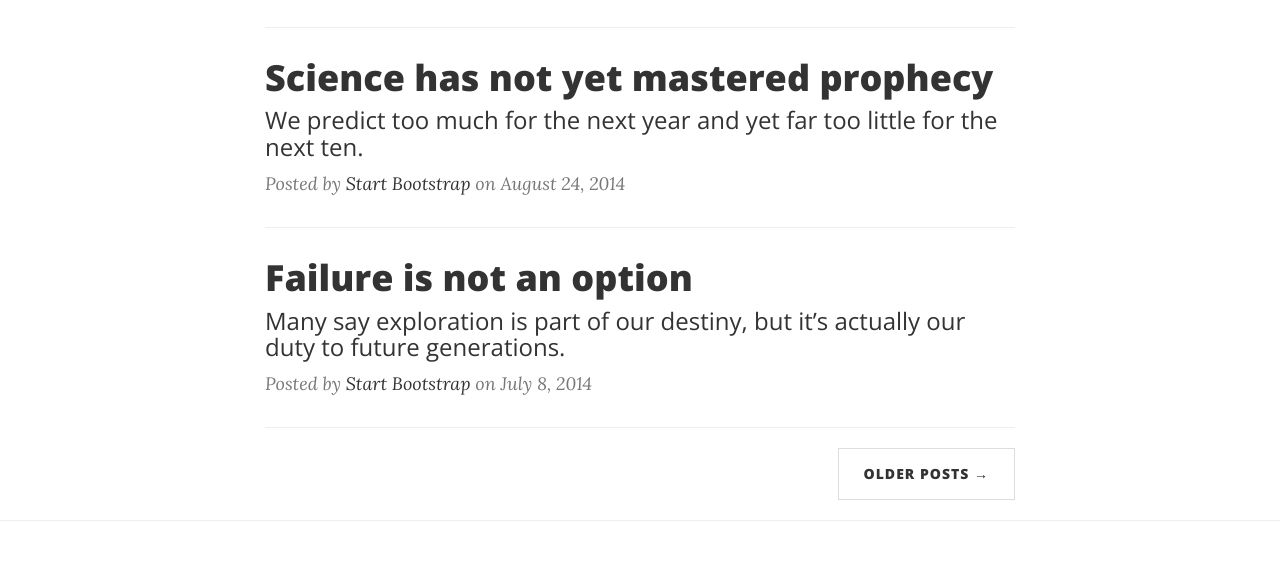
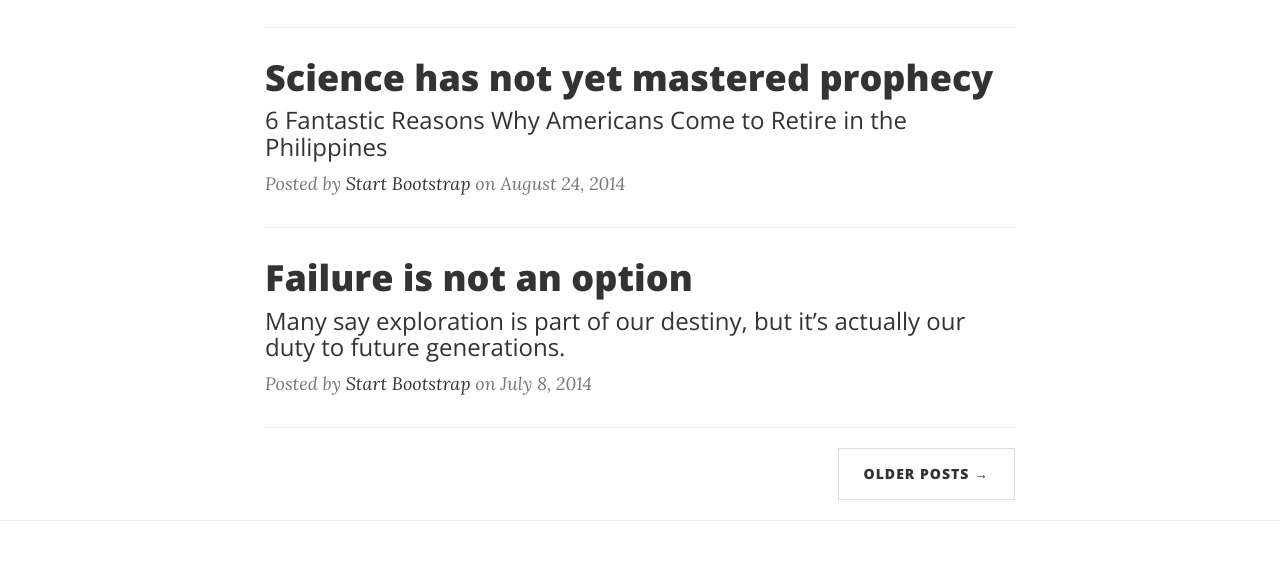
Before and after one commit to zsandra/Blog, a website: page index.html in a window 1280 px wide. Shown: the part 822-1391 px from the top of the page. Drawn offline with nearby package versions, Linux system fonts and the light colour scheme.

Commit message:
Update index.html

```diff
--- a/index.html
+++ b/index.html
@@ -114,7 +114,7 @@
                             Science has not yet mastered prophecy
                         </h2>
                         <h3 class="post-subtitle">
-                            We predict too much for the next year and yet far too little for the next ten.
+                            6 Fantastic Reasons Why Americans Come to Retire in the Philippines
                         </h3>
                     </a>
                     <p class="post-meta">Posted by <a href="#">Start Bootstrap</a> on August 24, 2014</p>
```
